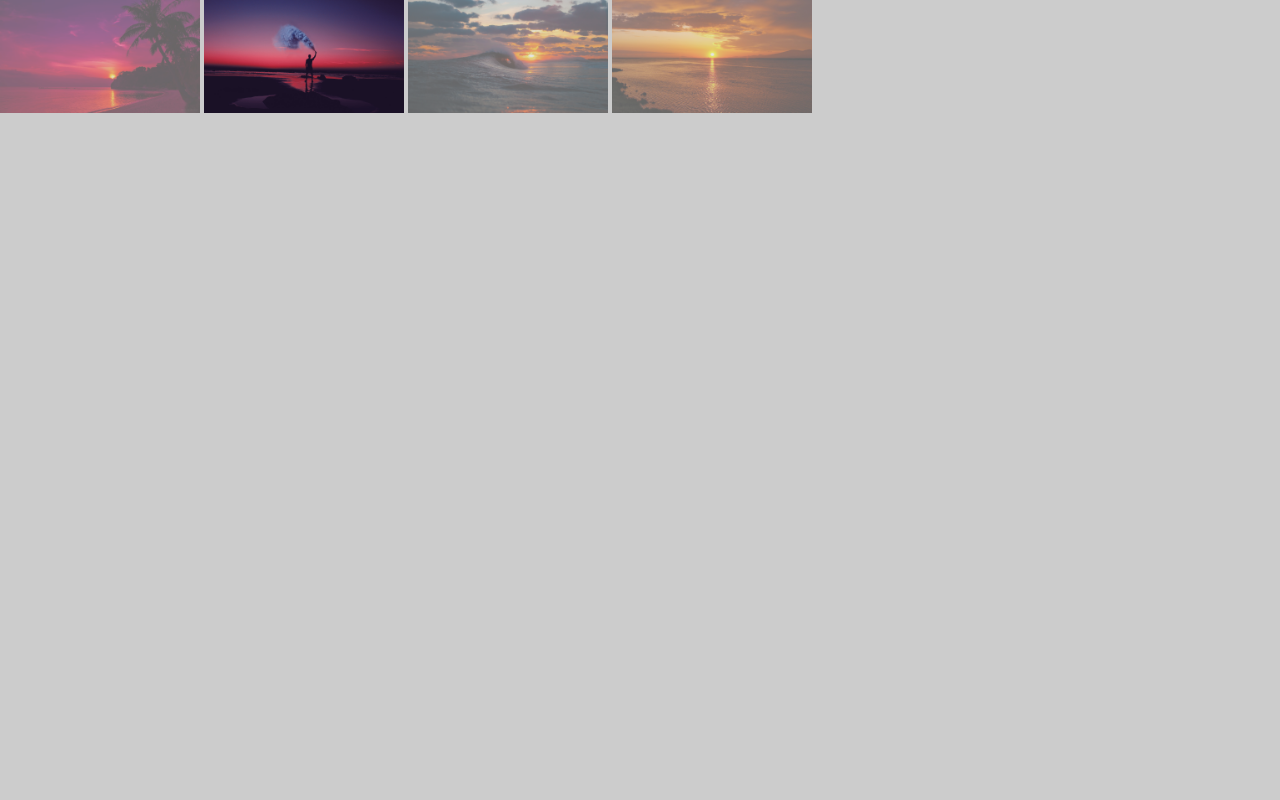
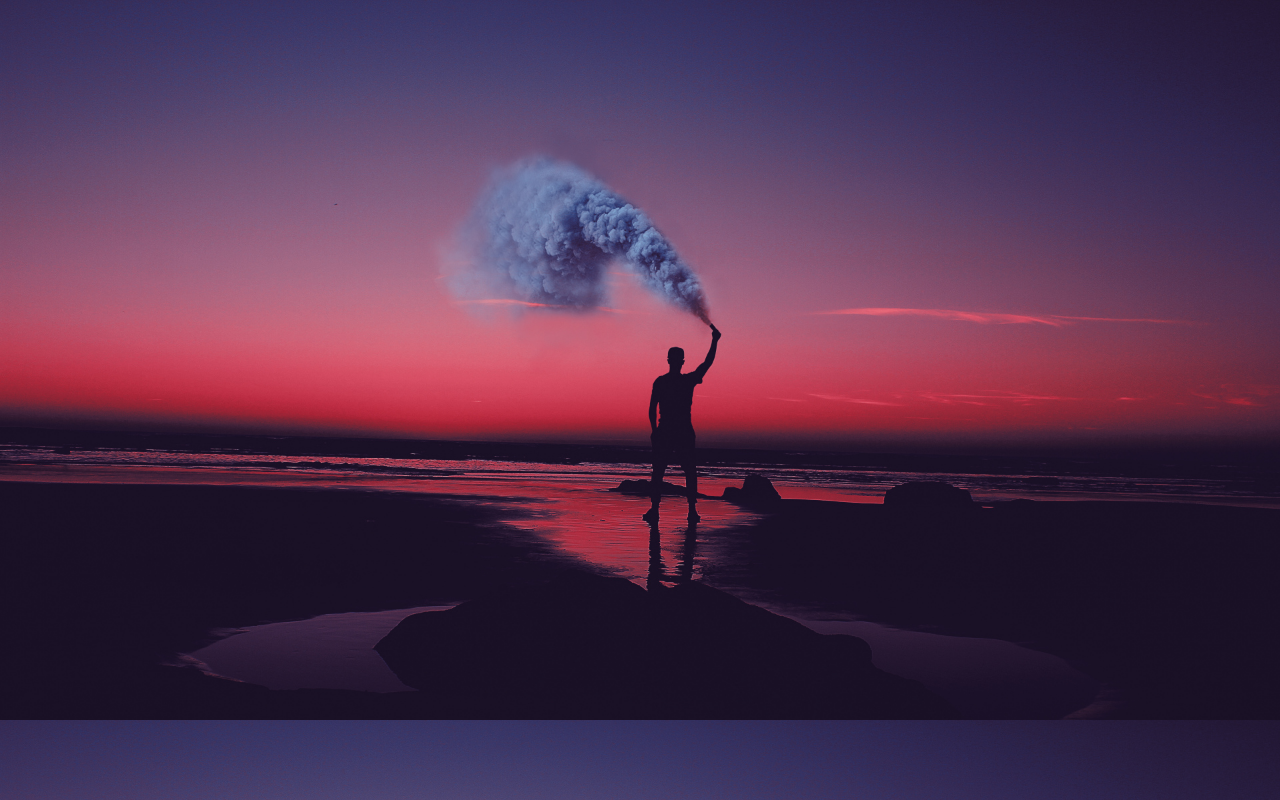
Before and after one commit to ekaterinasudakova/programming-slideshow-main, a website: page index.html in a window 1280 px wide. Shown: the top 800 px of the page. Drawn offline with Linux system fonts and the light colour scheme; files that its build step writes are made by us from their sources.

Commit message:
Encapsulated + Final Draft Class
encapsulated main code and made it more general.
Added another slideshow in html and made them work on different timing

```diff
--- a/index.html
+++ b/index.html
@@ -10,7 +10,13 @@
 		<link rel="stylesheet" href="dist/css/main.css" />
 	</head>
 	<body>
-		<div class="slideshow">
+		<div class="slideshow sunset">
+			<img src="dist/img/sunset1.jpg" alt="sunset image 1" />
+			<img src="dist/img/sunset2.jpg" alt="sunset image 2" />
+			<img src="dist/img/sunset3.jpg" alt="sunset image 3" />
+			<img src="dist/img/sunset4.jpg" alt="sunset image 4" />
+		</div>
+		<div class="slideshow other">
 			<img src="dist/img/sunset1.jpg" alt="sunset image 1" />
 			<img src="dist/img/sunset2.jpg" alt="sunset image 2" />
 			<img src="dist/img/sunset3.jpg" alt="sunset image 3" />
--- a/src/js/main.js
+++ b/src/js/main.js
@@ -38,8 +38,9 @@ every three seconds = setInterval
     X remove() append()
 */
 
+let makeSlideshow = function (slideshowParentSelector, intervalTime = 3000){
     //query to find all images = querySelectorAll
-let slides = document.querySelectorAll('.slideshow img')
+    let slides = document.querySelectorAll(slideshowParentSelector + ' img')
     console.log(slides)
     //show 0th image = element.classList.add
     slides[0].classList.add('show')
@@ -56,4 +57,7 @@ setInterval(function() {
         }
         //    show next image = element.classList.add
         slides[slideIndex].classList.add('show')
-}, 3000)
+    }, intervalTime)
+}
+makeSlideshow('.sunset')
+makeSlideshow('.other', 5000)
--- a/src/scss/main.scss
+++ b/src/scss/main.scss
@@ -29,11 +29,12 @@ body {
 /* 2. Content ================================= */
 
 .slideshow {
+	width: 100%;
 	img{
-		width: 200px;
-		opacity: 0.5;
+		width: 100%;
+		display: none;
 	}
 	img.show{
-		opacity: 1;
+		display: block;
 	}
 }
```
Also changed, not shown: dist/css/main.css, dist/js/main.js, 2 other files. Lines whose indentation alone changed are shown as unchanged.
